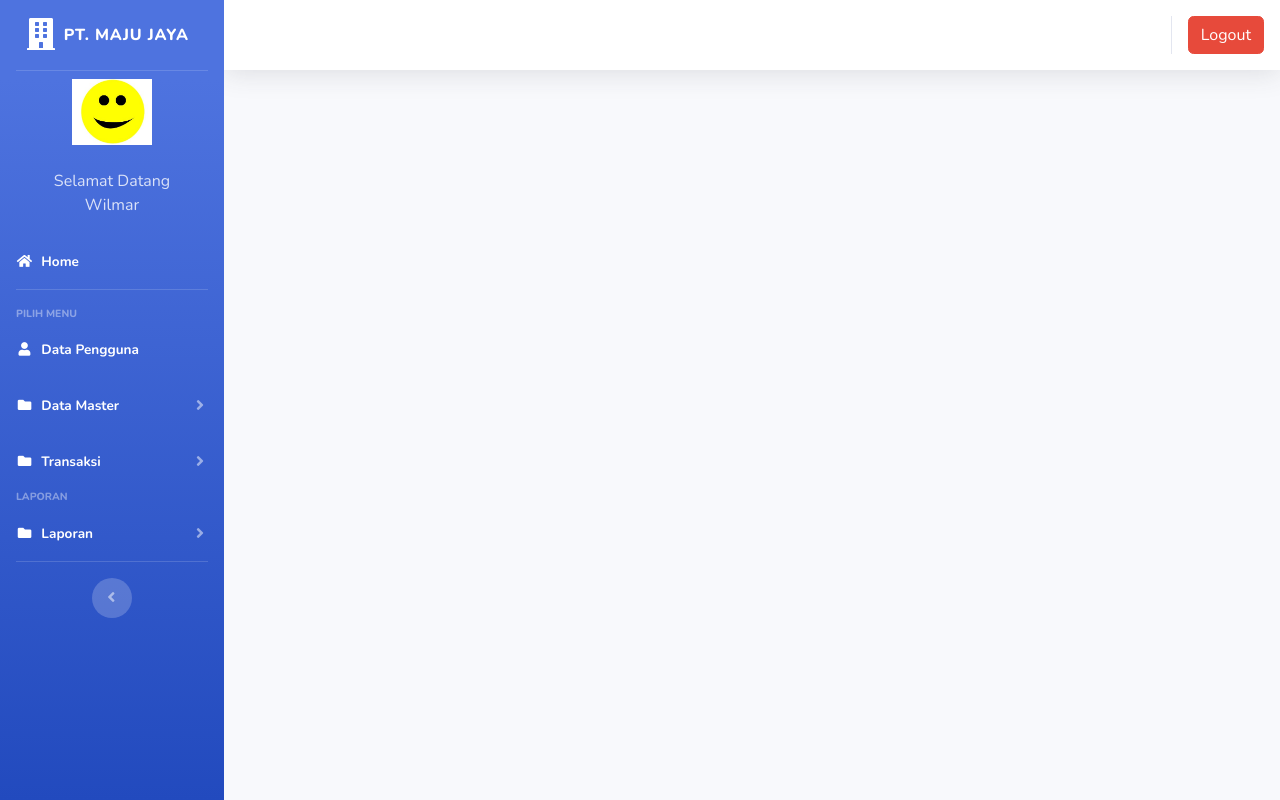
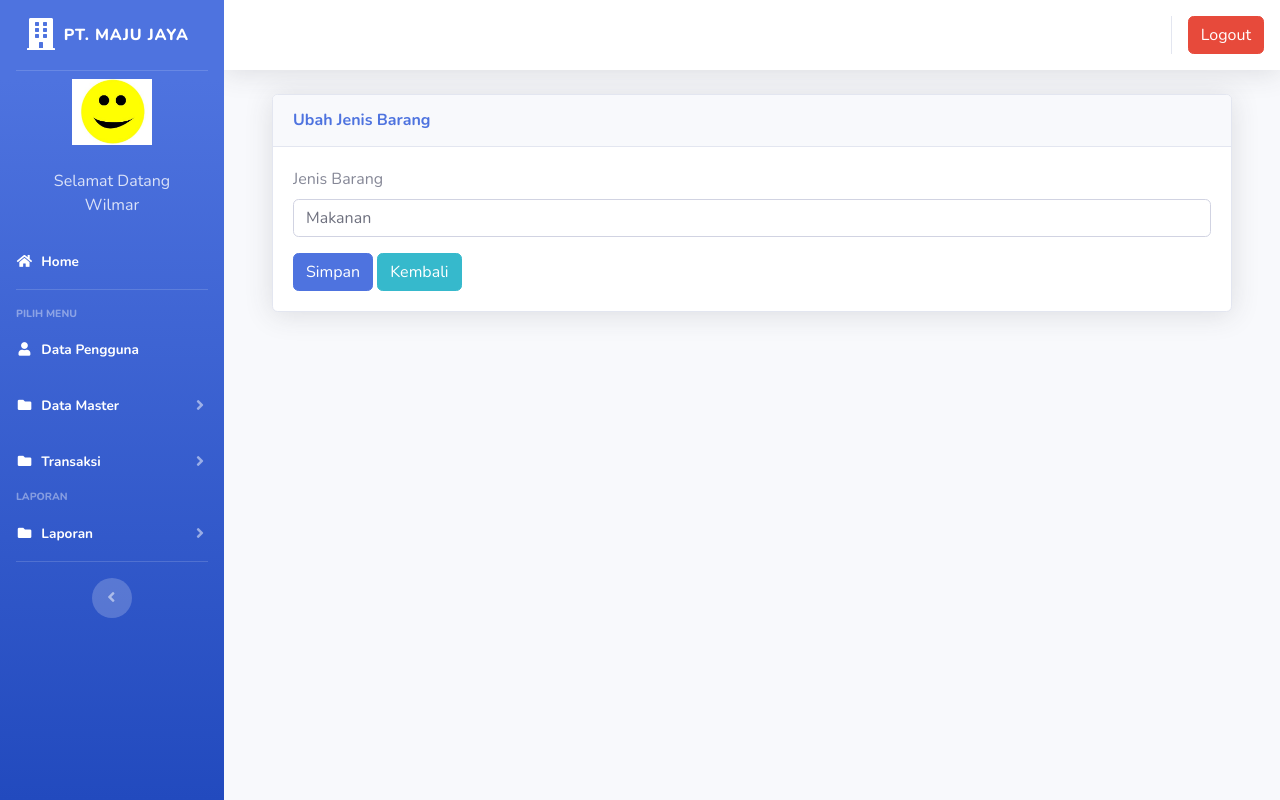
Before and after one commit to marcelloktavian/sim-inventory, a PHP site: page /index.php?page=jenisbarang&aksi=ubahjenis&id=5 in a window 1280 px wide. Run offline with PHP 8.4, Linux system fonts and the light colour scheme; a user stored in the database is signed in; data comes from the database, SQL or seed files in the repository.

Commit message:
update jenis barang

```diff
--- a/index.php
+++ b/index.php
@@ -279,14 +279,14 @@ if(empty($_SESSION['superadmin'])){
 					   include "page/jenisbarang/jenisbarang.php";
 				   }
 				    if ($aksi == "tambahjenis") {
-					   include "page//jenisbarang/tambahjenis.php";
+					   include "page/jenisbarang/tambahjenis.php";
 				   }
-				    if ($aksi == "ubahsupplier") {
-					   include "page/supplier/ubahsupplier.php";
+				    if ($aksi == "ubahjenis") {
+					   include "page/jenisbarang/ubahjenis.php";
 				   }
 
-				    if ($aksi == "hapussupplier") {
-					   include "page/supplier/hapussupplier.php";
+				    if ($aksi == "hapusjenis") {
+					   include "page/jenisbarang/hapusjenis.php";
 				   }
 			   }
 
--- a/page/jenisbarang/jenisbarang.php
+++ b/page/jenisbarang/jenisbarang.php
@@ -19,7 +19,7 @@
 											<th>No</th>
 											<th>Jenis Barang</th>
 
-											<th>Pengaturan</th>
+											<th>Aksi</th>
 
                                         </tr>
 										</thead>
@@ -41,8 +41,8 @@
 
 
 											<td>
-											<a href="?page=supplier&aksi=ubahsupplier&id=<?php echo $data['jenis_barang'] ?>" class="btn btn-success" >Ubah</a>
-											<a onclick="return confirm('Apakah anda yakin akan menghapus data ini?')" href="?page=supplier&aksi=hapussupplier&id=<?php echo $data['kode_supplier'] ?>" class="btn btn-danger" >Hapus</a>
+											<a href="?page=jenisbarang&aksi=ubahjenis&id=<?php echo $data['id'] ?>" class="btn btn-success" >Ubah</a>
+											<a onclick="return confirm('Apakah anda yakin akan menghapus data ini?')" href="?page=jenisbarang&aksi=hapusjenis&id=<?php echo $data['id'] ?>" class="btn btn-danger" >Hapus</a>
 											</td>
                                         </tr>
 									<?php }?>
--- a/page/jenisbarang/tambahjenis.php
+++ b/page/jenisbarang/tambahjenis.php
@@ -17,14 +17,14 @@
 							<label for="">Jenis Barang</label>
                             <div class="form-group">
                                <div class="form-line">
-                                <input type="text" name="jenis_barang" class="form-control" />
+                                <input type="text" name="jenis_barang" class="form-control" required/>
 							</div>
                             </div>
 
 
 
 								<input type="submit" name="simpan" value="Simpan" class="btn btn-primary">
-
+								<input type="button" name="kembali" value="Kembali" class="btn btn-info" onclick="window.location = '?page=jenisbarang';">
 							</form>
 
 
@@ -45,7 +45,6 @@
 									?>
 
 										<script type="text/javascript">
-										alert("Data Berhasil Disimpan");
 										window.location.href="?page=jenisbarang";
 										</script>
 
--- /dev/null
+++ b/page/jenisbarang/ubahjenis.php
@@ -0,0 +1,66 @@
+
+
+<?php
+ $id = $_GET['id'];
+ $sql2 = $koneksi->query("select * from jenis_barang where id = '$id'");
+ $tampil = $sql2->fetch_assoc();
+
+
+
+
+
+ ?>
+
+
+<div class="container-fluid">
+
+<!-- DataTales Example -->
+<div class="card shadow mb-4">
+  <div class="card-header py-3">
+    <h6 class="m-0 font-weight-bold text-primary">Ubah Jenis Barang</h6>
+  </div>
+  <div class="card-body">
+    <div class="table-responsive">
+
+
+                  <div class="body">
+
+                  <form method="POST" enctype="multipart/form-data">
+
+
+                  <label for="">Jenis Barang</label>
+                  <div class="form-group">
+                     <div class="form-line">
+                      <input type="text" name="jenis_barang" class="form-control" value="<?php echo $tampil['jenis_barang']; ?>" required/>
+                  </div>
+                  </div>
+
+
+
+                      <input type="submit" name="simpan" value="Simpan" class="btn btn-primary">
+                      <input type="button" name="kembali" value="Kembali" class="btn btn-info" onclick="window.location = '?page=jenisbarang';">
+                  </form>
+
+
+
+
+                  <?php
+
+                  if (isset($_POST['simpan'])) {
+                      $jenis_barang= $_POST['jenis_barang'];
+
+                      $sql = $koneksi->query("update jenis_barang set jenis_barang='$jenis_barang' WHERE id='$id' ");
+
+                      if ($sql) {
+                          ?>
+
+                              <script type="text/javascript">
+                              window.location.href="?page=jenisbarang";
+                              </script>
+
+                              <?php
+                      }
+                      }
+
+
+                  ?>
```
Also changed, not shown: page/jenisbarang/hapusjenis.php (added, +19 -0 lines).
